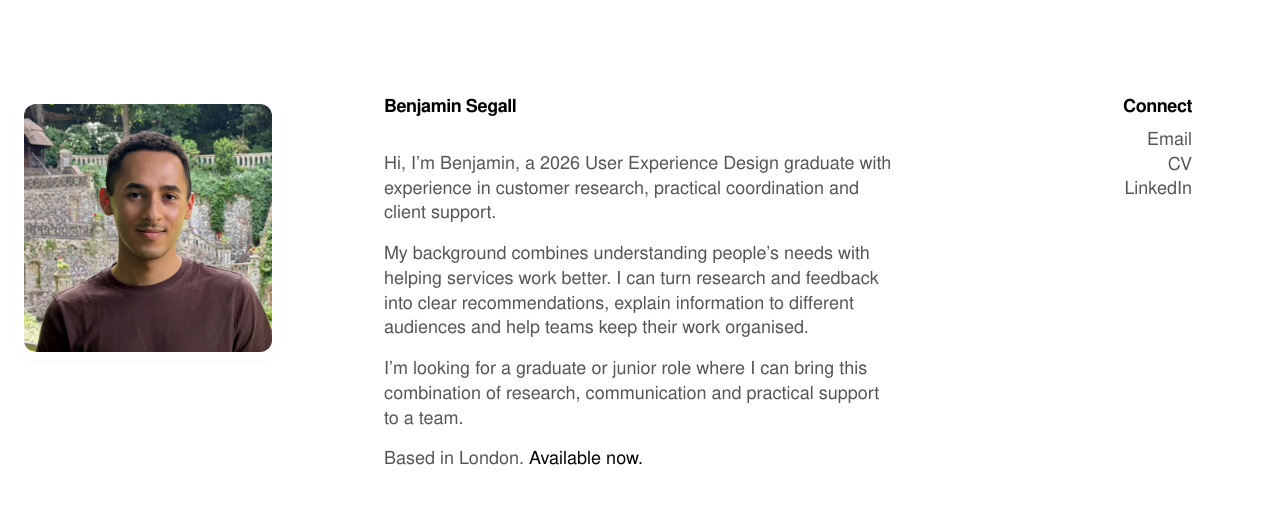
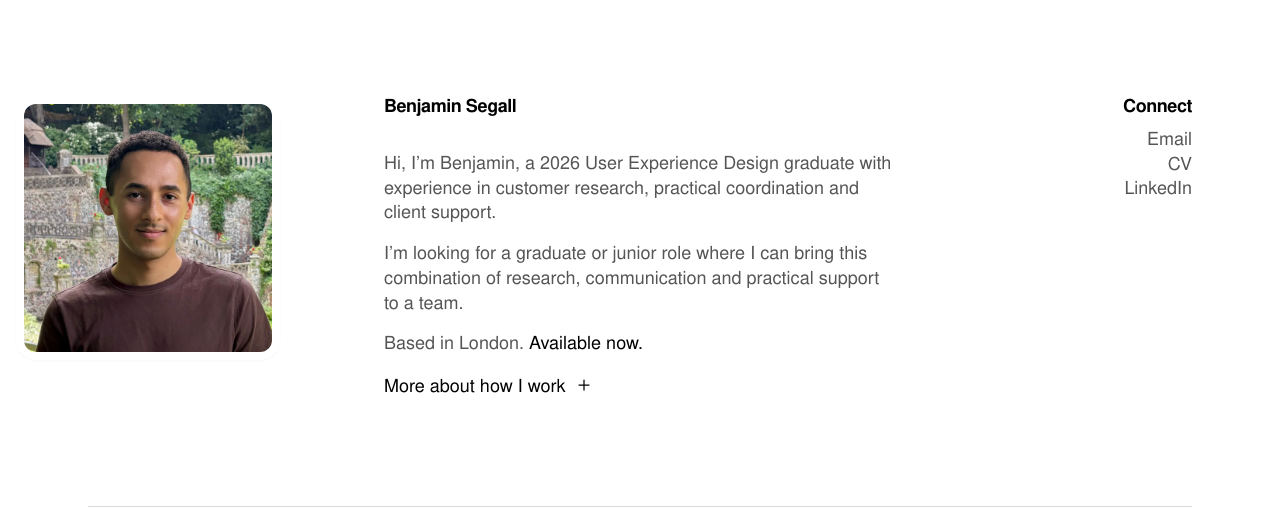
Before and after one commit to benasegall/portfolio, a Next.js app: page / in a window 1280 px wide. Shown: the top 523 px of the page. Built offline with nearby package versions, Linux system fonts and the light colour scheme.

Commit message:
Restore expandable bio and previous CV link

```diff
--- a/components/portfolio/bio.tsx
+++ b/components/portfolio/bio.tsx
@@ -1,17 +1,202 @@
+"use client"
+
+import { useRef, useState } from "react"
 import { profile } from "@/lib/portfolio-data"
 
+const PANEL_ID = "bio-more"
+
+/**
+ * The bio, with an extra paragraph that expands in above the pinned
+ * location and availability line, and a visible trigger below that line.
+ *
+ * Opening is a click or tap anywhere on the block, or Enter/Space on the
+ * trigger — never hover. The block used to open on hover, which left nothing
+ * on screen to say it could open at all, and made it open by accident as the
+ * pointer crossed the page.
+ *
+ * Only the trigger is a button. The block's own click handler is a larger
+ * pointer target on top of it, not a second control, so the keyboard and
+ * screen readers meet one button with one name and one expanded state. The
+ * trigger's own click bubbles to that same handler, so there is one code path
+ * and the state can never toggle twice.
+ *
+ * Height animates through the 0fr -> 1fr grid track rather than a measured
+ * pixel height, which keeps it dependency-free and correct at any width. The
+ * `visibility` flip (delayed to the end of the collapse) is what takes the
+ * hidden copy out of the accessibility tree and out of tab order — clipping
+ * alone would leave it readable to a screen reader.
+ *
+ * Container padding is reserved in both states and cancelled by the matching
+ * negative margins, so the panel appears around text that never moves. The
+ * -mx-4/rounded-2xl/px-4/py-3 shape is the one ItemList uses, and the 350ms
+ * cubic-bezier(.2,0,0,1) timing the one Portrait uses.
+ */
 export function Bio() {
+  const [open, setOpen] = useState(false)
+  const blockRef = useRef<HTMLDivElement>(null)
+
+  const motion =
+    "duration-[350ms] ease-[cubic-bezier(.2,0,0,1)] motion-reduce:transition-none"
+
+  function toggle() {
+    const block = blockRef.current
+    // Selecting text ends in a click. Leave the bio as it is, so it can still
+    // be copied from.
+    const selection = window.getSelection()
+    if (selection && !selection.isCollapsed && block?.contains(selection.anchorNode)) return
+
+    // Closing removes the paragraph above the trigger, so everything below
+    // it rises by that much. If the top of the bio has already scrolled off
+    // screen, that can carry the trigger up out of view with it — bring the
+    // bio back to the top of the screen instead. The block's top edge does
+    // not move during the collapse, so the scroll can run alongside it.
+    if (open && block && block.getBoundingClientRect().top < 0) {
+      const still = window.matchMedia("(prefers-reduced-motion: reduce)").matches
+      block.scrollIntoView({ block: "start", behavior: still ? "auto" : "smooth" })
+    }
+    setOpen(!open)
+  }
+
   return (
-    <div className="mt-8 flex flex-col gap-4">
-      {profile.bio.map((paragraph) => (
-        <p key={paragraph} className="text-base text-muted-foreground text-pretty">
-          {paragraph}
-        </p>
-      ))}
-      <p className="text-base text-muted-foreground">
-        {profile.current.location}{" "}
-        <span className="text-foreground">{profile.current.availability}</span>
-      </p>
+    <div className="mt-8">
+      {/*
+        Without JavaScript the trigger can't work, so the whole bio shows
+        instead and the trigger is hidden. React renders this on the server
+        only; a browser running scripts ignores it.
+      */}
+      <noscript>
+        <style>{`
+          #${PANEL_ID} { grid-template-rows: 1fr !important; }
+          #${PANEL_ID} > div { visibility: visible !important; }
+          [data-bio-trigger] { display: none !important; }
+        `}</style>
+      </noscript>
+
+      <div
+        ref={blockRef}
+        onClick={toggle}
+        // scroll-mt leaves a little air above the bio when closing scrolls
+        // back to it, rather than butting the text against the screen edge.
+        // The tap highlight is off because the grey panel is the feedback.
+        className={`group -mx-4 -my-3 cursor-pointer scroll-mt-6 touch-manipulation [-webkit-tap-highlight-color:transparent] rounded-2xl px-4 py-3 transition-colors ${motion} ${
+          open ? "bg-muted" : "bg-muted/0"
+        }`}
+      >
+        {/*
+          No flex `gap` here: a gap would apply either side of the collapsed
+          panel and double the space between the bio and the pinned line.
+          Each child owns its own top margin instead, and the panel's lives
+          inside it where it can be clipped away.
+        */}
+        <div className="flex flex-col">
+          {profile.bio.map((paragraph, index) => (
+            <p
+              key={paragraph}
+              className={`text-base text-muted-foreground text-pretty ${
+                index > 0 ? "mt-4" : ""
+              }`}
+            >
+              {paragraph}
+            </p>
+          ))}
+
+          <div
+            id={PANEL_ID}
+            className={`grid transition-[grid-template-rows] ${motion}`}
+            style={{ gridTemplateRows: open ? "1fr" : "0fr" }}
+          >
+            <div
+              className={`overflow-hidden transition-[visibility] duration-0 motion-reduce:delay-0 ${
+                open ? "visible delay-0" : "invisible delay-[350ms]"
+              }`}
+            >
+              <div className="flex flex-col gap-4 pt-4">
+                {profile.more.map((paragraph) => (
+                  <p
+                    key={paragraph}
+                    className="text-base text-muted-foreground text-pretty"
+                  >
+                    {paragraph}
+                  </p>
+                ))}
+              </div>
+            </div>
+          </div>
+
+          <p className="mt-4 text-base text-muted-foreground text-pretty">
+            {profile.closing}
+          </p>
+
+          <p className="mt-4 text-base text-muted-foreground">
+            {profile.current.location}{" "}
+            <span className="text-foreground">
+              {profile.current.availability}
+            </span>
+          </p>
+
+          {/*
+            The trigger is body size, with a thin plus or minus beside it. The
+            icon is what marks it as a control, and the extra space above sets
+            it apart from the paragraph.
+
+            Black by default, so a touch screen — which has no hover to
+            reveal anything with — shows the trigger at full strength from the
+            start. Where a pointer can hover, it rests in the body grey and
+            goes black as the pointer crosses the block, so the label answers
+            the cursor; the block is the target, not the label alone, which is
+            why the hover lives on the block.
+
+            The condition is the input, not the width: this is about whether
+            hover exists to reveal anything, so a narrow window with a mouse
+            still behaves as the desktop it is.
+
+            transition-colors without the 350ms panel timing: this is the
+            same quick tint as the Connect links, not part of the open.
+
+            min-h-11 is a 44px tap target. The negative horizontal margin
+            with matching padding keeps the text on the bio's left edge while
+            giving the focus ring room around it.
+          */}
+          <button
+            type="button"
+            data-bio-trigger=""
+            aria-expanded={open}
+            aria-controls={PANEL_ID}
+            className="-mx-2 mt-2 inline-flex min-h-11 cursor-pointer items-center gap-3 self-start rounded-full px-2 text-base text-foreground transition-colors focus-visible:outline-none focus-visible:ring-2 focus-visible:ring-ring [@media(hover:hover)]:text-muted-foreground [@media(hover:hover)]:group-hover:text-foreground"
+          >
+            {open ? "Show less" : "More about how I work"}
+            {/*
+              Plus and minus are one drawing: the vertical stroke folds flat
+              into the horizontal one as the bio opens, so the icon changes
+              in step with the panel rather than swapping.
+
+              Flex centring puts the icon on the middle of the line box, which
+              sits below the middle of the lettering (the box includes room
+              for descenders). -top-[0.16em] lifts it onto the centre of the
+              capital height, so the bar lines up with the label; in em, so it
+              holds if the text size changes.
+            */}
+            <svg
+              aria-hidden="true"
+              viewBox="0 0 12 12"
+              className="relative -top-[0.16em] size-3"
+              fill="none"
+              stroke="currentColor"
+              strokeWidth="1.25"
+              strokeLinecap="round"
+            >
+              <path d="M1 6h10" />
+              <path
+                d="M6 1v10"
+                className={`origin-center transition-transform ${motion} ${
+                  open ? "scale-y-0" : "scale-y-100"
+                }`}
+                style={{ transformBox: "fill-box" }}
+              />
+            </svg>
+          </button>
+        </div>
+      </div>
     </div>
   )
 }
--- a/components/portfolio/intro.tsx
+++ b/components/portfolio/intro.tsx
@@ -26,8 +26,8 @@ export function Intro() {
             <li key={link.label}>
               <a
                 href={link.href}
-                target={link.href.startsWith("http") || link.label === "CV" ? "_blank" : undefined}
-                rel={link.href.startsWith("http") || link.label === "CV" ? "noreferrer" : undefined}
+                target={link.href.startsWith("http") ? "_blank" : undefined}
+                rel={link.href.startsWith("http") ? "noreferrer" : undefined}
                 className="text-base text-muted-foreground decoration-1 underline-offset-4 transition-colors hover:text-foreground hover:underline"
               >
                 {link.label}
--- a/lib/portfolio-data.ts
+++ b/lib/portfolio-data.ts
@@ -85,9 +85,11 @@ export const profile = {
   name: "Benjamin Segall",
   bio: [
     "Hi, I’m Benjamin, a 2026 User Experience Design graduate with experience in customer research, practical coordination and client support.",
+  ],
+  more: [
     "My background combines understanding people’s needs with helping services work better. I can turn research and feedback into clear recommendations, explain information to different audiences and help teams keep their work organised.",
-    "I’m looking for a graduate or junior role where I can bring this combination of research, communication and practical support to a team.",
   ],
+  closing: "I’m looking for a graduate or junior role where I can bring this combination of research, communication and practical support to a team.",
   // Keep availability emphasised separately from location.
   current: {
     location: "Based in London.",
@@ -106,7 +108,7 @@ export const contactHrefs = {
 
 export const connectLinks: { label: string; href: string }[] = [
   { label: "Email", href: contactHrefs.email },
-  { label: "CV", href: "/Benjamin_Segall_CV.pdf" },
+  { label: "CV", href: "https://drive.google.com/file/d/1OyowLEmJPKoriapbSCXiseFirdBLi3_l/view?usp=sharing" },
   { label: "LinkedIn", href: contactHrefs.linkedIn },
 ]
 
```
Also changed, not shown: 1 other file (tests, documents, lock files or other folders).
